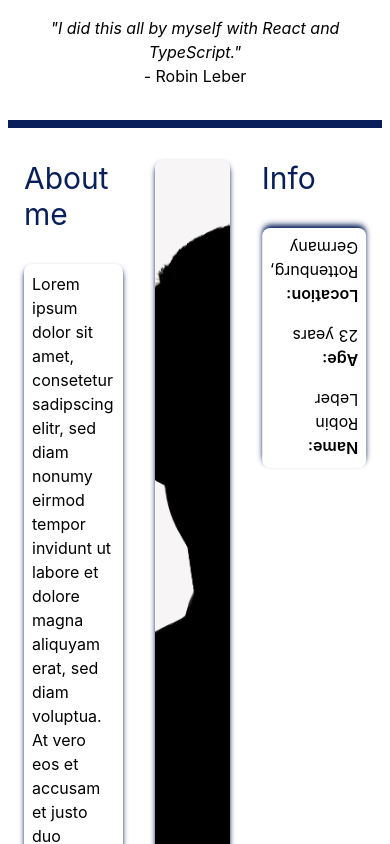
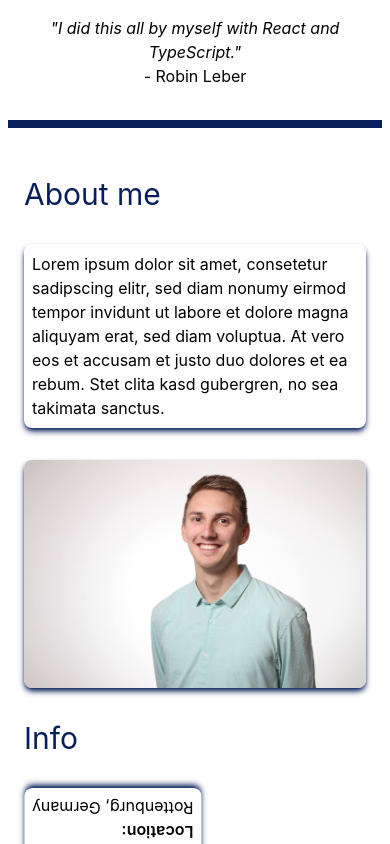
Before and after one commit to LeberCode/mySelf, a React (Create React App) app: page / in a window 390 px wide. Shown: the part 940-1784 px from the top of the page. Built offline with nearby package versions, Linux system fonts and the light colour scheme.

Commit message:
Responsive css

```diff
--- a/package.json
+++ b/package.json
@@ -13,6 +13,7 @@
     "@types/node": "^16.7.13",
     "@types/react": "^18.0.0",
     "@types/react-dom": "^18.0.0",
+    "localtunnel": "^2.0.2",
     "react": "^18.1.0",
     "react-dom": "^18.1.0",
     "react-scripts": "5.0.1",
--- a/src/App.tsx
+++ b/src/App.tsx
@@ -63,7 +63,7 @@ const Content = styled.div<{primary: boolean}>`
 const App = () => {
 
   return (
-    <Wrapper>
+    <div>
       <Header/>
       <ContentWrapper>
         <Content primary>
@@ -82,7 +82,7 @@ const App = () => {
           <Contact {...contactProps}/>
         </Content>
       </ContentWrapper>
-    </Wrapper>
+    </div>
   );
 }
 
--- a/src/assets/data/skillsData.json
+++ b/src/assets/data/skillsData.json
@@ -205,7 +205,7 @@
         "type": "coding"
     },
     {
-        "name": "jira",
+        "name": "Jira",
         "value": 4,
         "type": "coding"
     },
--- a/src/components/CareerStep.tsx
+++ b/src/components/CareerStep.tsx
@@ -4,7 +4,7 @@ import { shortenLink } from "../functions/shortenLink";
 
 const CareerStep = (props: Career) => {
     return (
-        <div className="flex flex-row text-left my-6 p-4 text-black rounded-md hover:shadow-customWhite">
+        <div className="lg:flex flex-row text-left my-6 p-4 text-black rounded-md hover:shadow-customWhite">
             <div className="basis-1/2 flex flex-col">
                 <p className="text-lg font-semibold">
                     {props.company}
--- a/src/components/EducationStep.tsx
+++ b/src/components/EducationStep.tsx
@@ -5,7 +5,7 @@ import { shortenLink } from "../functions/shortenLink";
 
 const EducationStep = (props: Education) => {
     return (
-        <div className="flex flex-row text-left my-6 p-4 text-black rounded-md hover:shadow-customWhite">
+        <div className="lg:flex flex-row text-left my-6 p-4 text-black rounded-md hover:shadow-customWhite">
             <div className="basis-1/2 flex flex-col">
                 <p className="text-lg font-semibold">
                     {props.institution}
--- a/src/components/Footer.tsx
+++ b/src/components/Footer.tsx
@@ -13,12 +13,12 @@ const Contact = (props: ChildrenProps) => {
     return (
         <div className={props.styleHeader}>
             <SectionHeader {...sectionHeaderProps}/>
-            <div className="flex flex-row justify-around text-left p-4 text-black">
+            <div className="lg:flex flex-row justify-around text-left p-4 text-black">
                 <div>
-                    <p className="font-semibold text-xl mb-12">
+                    <p className="font-semibold text-xl lg:mb-12 mb-4">
                         Me:
                     </p>
-                    <div className='text-signal '>
+                    <div className='text-signal mb-8 lg:mb-0'>
                         <div className="mb-6">
                             <a href='https://www.linkedin.com/in/robin-leber-352b921a1/' target="_blank" rel="noreferrer">
                                 <LinkedIn />
@@ -34,7 +34,7 @@ const Contact = (props: ChildrenProps) => {
                     </div>
                 </div>
                 <div>
-                    <p className="font-semibold text-xl mb-12">
+                    <p className="font-semibold text-xl lg:mb-12 mb-4">
                         Acknowledgements:
                     </p>
                     <div className='text-signal '>
--- a/src/components/OwnInterest.tsx
+++ b/src/components/OwnInterest.tsx
@@ -32,16 +32,16 @@ const OwnInterest = (props: ChildrenProps) => {
                     interests.map( (interest:Interest, index ) => {
                         return(
                             <div className={`
-                                flex h-80 bg-white m-4 mt-8 max-w-fit min-w-fit text-left relative
+                                lg:flex lg:h-80 h-fit bg-white m-4 mt-8 max-w-fit min-w-fit text-left relative rounded-lg
                                 transition duration-300 ease-in-out transform hover:-translate-y-1 hover:scale-105 hover:shadow-lg
-                                ${index % 2 === 0 ? "float-left rounded-l-lg" : "float-right rounded-r-lg"}
+                                ${index % 2 === 0 ? "float-left lg:rounded-l-lg" : "float-right lg:rounded-r-lg"}
                             `}>
-                                { index % 2 === 0 ? <img src={mapPictures.get(index+1)} alt="Volleyball" className="w-96 rounded-l-lg object-cover"/> : null}
+                                { index % 2 === 0 ? <img src={mapPictures.get(index+1)} alt="Volleyball" className="w-96 lg:rounded-l-lg rounded-lg object-cover"/> : null}
                                 <div className="p-4 w-80 text-black">
                                     <p className="font-semibold text-xl">
                                         {interest.title}
                                     </p>
-                                    <div className="pt-2 text-black">
+                                    <div className="pt-2 text-black mb-8 lg:mb-0">
                                         <ul className="list-disc pl-4">
                                             {interest.description.map(descriptionPart => {
                                                 return (
@@ -63,7 +63,7 @@ const OwnInterest = (props: ChildrenProps) => {
                                         : null
                                     }
                                 </div>
-                                { index % 2 === 1 ? <img src={mapPictures.get(index+1)} alt="Volleyball" className="w-96 rounded-r-lg object-cover"/> : null}
+                                { index % 2 === 1 ? <img src={mapPictures.get(index+1)} alt="Volleyball" className="w-96 lg:rounded-r-lg rounded-lg object-cover"/> : null}
                             </div>
                         )
                     })
--- a/src/components/Profile.tsx
+++ b/src/components/Profile.tsx
@@ -9,6 +9,7 @@ import { Colors } from "../types/Colors";
 
 import data from "../assets/data/profileInfoData.json";
 import { SectionHeaderProps } from "../interfaces/sectionHeaderProps";
+import meProf from "../assets/images/meProf.jpg";
 
 const person: Person = data.person;
 const aboutLorem: About = data.aboutLorem;
@@ -40,9 +41,9 @@ const Profile = (props: ChildrenProps) => {
         // Wrapper
         <div className={props.styleHeader}>
             <SectionHeader {...sectionHeaderProps}/>
-            <div className="flex flex-row flex-grow py-8 text-left">
+            <div className="lg:flex flex-row flex-grow py-8 text-left">
                 {/* about */}
-                <div className="flex-1 px-4">
+                <div className="flex-1 p-4">
                     <div className="text-3xl pb-8">
                         About me
                     </div>
@@ -51,11 +52,11 @@ const Profile = (props: ChildrenProps) => {
                     </div>
                 </div>
                 {/* picture */}
-                <div className="flex-1 px-4">
-                    <div className="bg-myShadow hover:bg-meProf w-full h-full bg-cover bg-center rounded-lg shadow-md shadow-signal transition duration-500 ease-in-out transform"/>
+                <div className="flex-1 p-4">
+                        <img src={meProf} className="rounded-lg shadow-md shadow-signal" />
                 </div>
                 {/* info */}
-                <div className="flex-1 px-4">
+                <div className="flex-1 p-4">
                     <div className="text-3xl pb-8">
                         Info
                     </div>
--- a/src/components/Skills.tsx
+++ b/src/components/Skills.tsx
@@ -21,10 +21,13 @@ const SkillHeading = styled.p`
 `;
 
 const SkillWrapper = styled.div`
-    flex-wrap: wrap;
-    display: flex;
     margin: 6px 0;
     color: ${Colors.black}
+
+    @media (min-width: 1024p) {
+        display: flex;
+        flex-wrap: wrap;
+      }
 `;
 
 const SkillContent = styled.div`
```
Also changed, not shown: 1 other file (tests, documents, lock files or other folders).
